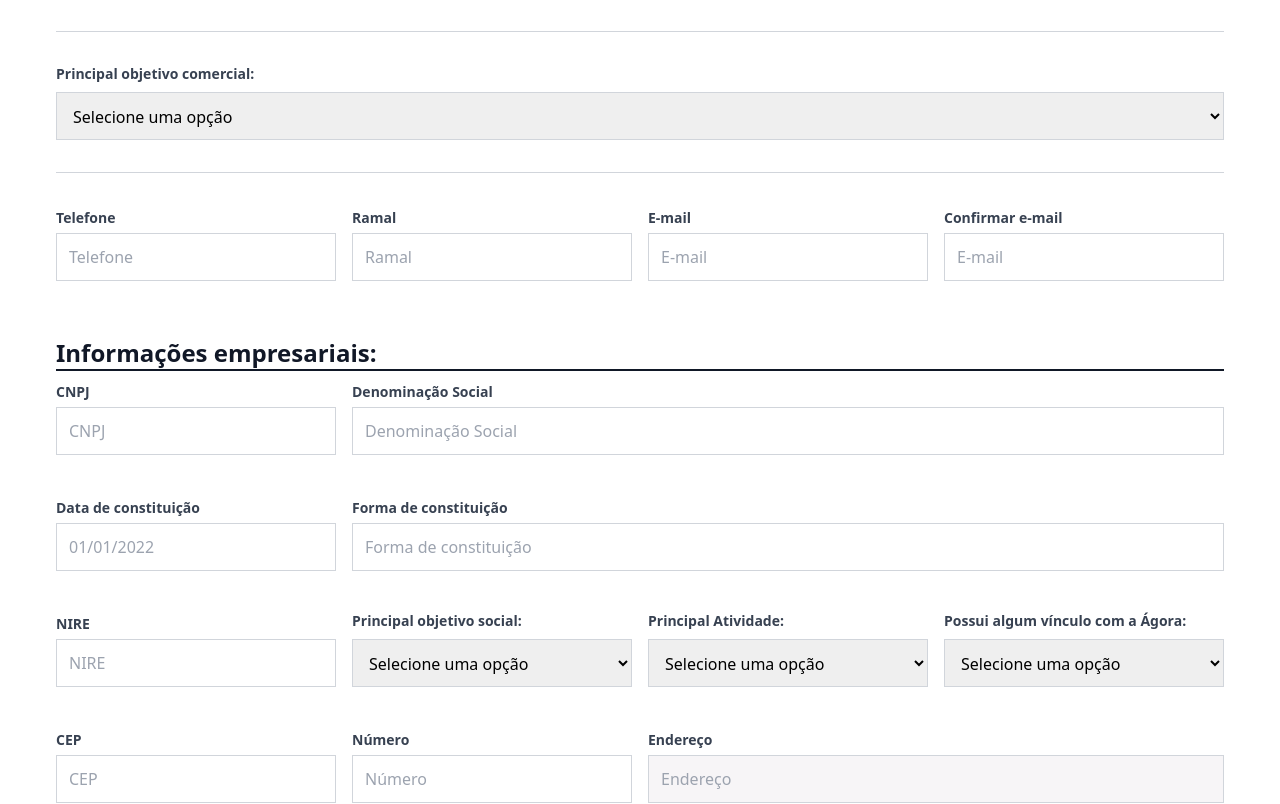
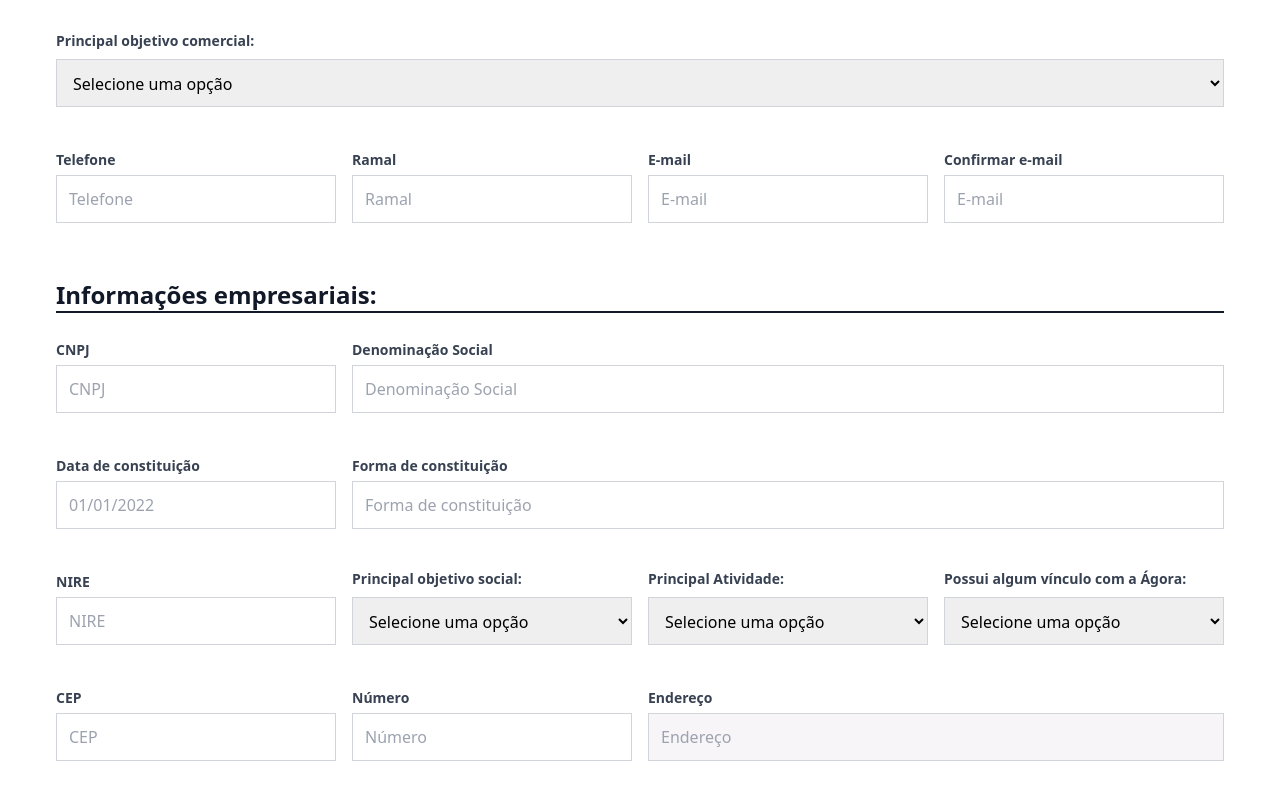
Before and after one commit to fabiosalomaosilva/modelo-portal-agora, a React (Vite) app: page /pj/passo01 in a window 1280 px wide. Shown: the part 447-1251 px from the top of the page. Built offline with nearby package versions, Linux system fonts and the light colour scheme.

Commit message:
fix: correção de bugs de espaçamento

```diff
--- a/src/pages/cadastropj/CadastroPjPasso01/index.tsx
+++ b/src/pages/cadastropj/CadastroPjPasso01/index.tsx
@@ -169,7 +169,6 @@ export default function CadastroPjPasso01() {
               error={formik.errors.nomeUsuario}
               touched={formik.touched.nomeUsuario}
             />
-            <Separator />
             <Select
               placeholder='Nome de usuário'
               label='Principal objetivo comercial:'
@@ -194,10 +193,8 @@ export default function CadastroPjPasso01() {
               </option>
             </Select>
 
-            <Separator />
-
-            <div className='grid grid-cols-1 md:grid-cols-4 gap-4'>
-              <div className='col'>
+            <div className='grid grid-cols-1 md:grid-cols-4 gap-1 md:gap-4 m-0 md:-mt-6'>
+              <div>
                 <MaskInput
                   type='text'
                   mask='(99) 99999-9999'
@@ -261,7 +258,7 @@ export default function CadastroPjPasso01() {
 
         <section id='info-societaria-passo01' className='my-6'>
           <TitleSeparator label='Informações empresariais:' />
-          <div className='text-left'>
+          <div className='text-left md:mt-4'>
             <div className='grid grid-cols-1 md:grid-cols-4 gap-1 md:gap-4 m-0 md:-mt-6'>
               <div>
                 <MaskInput
```
